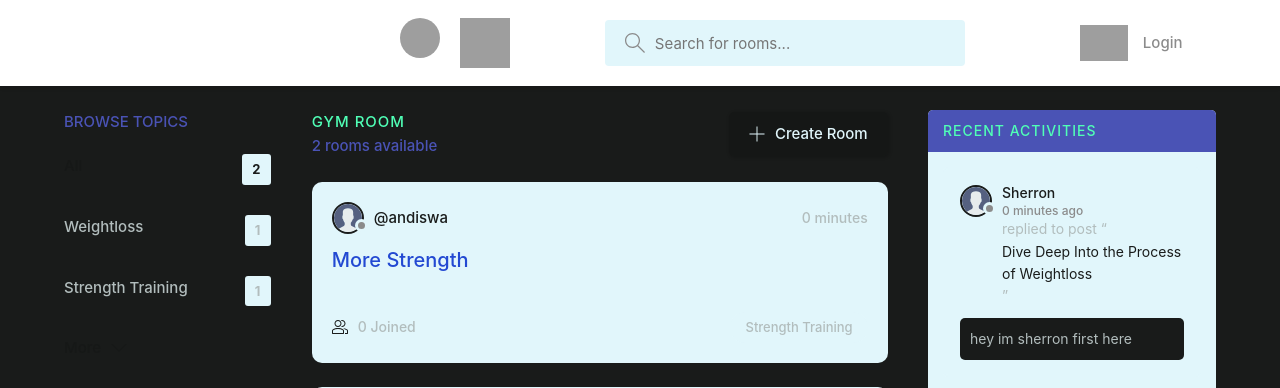
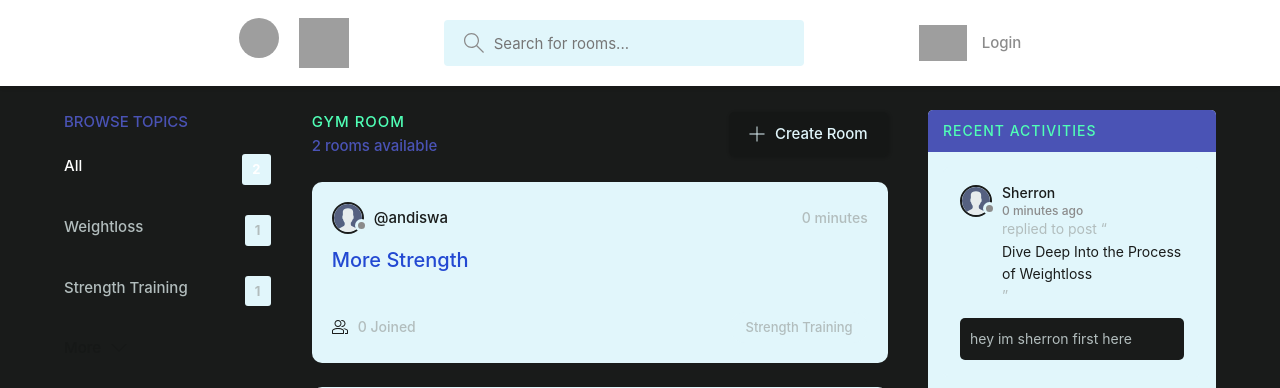
Before and after one commit to CourageGanyiwa/gym_bud_app, a Django app: page / in a window 1280 px wide. Shown: the top 388 px of the page. Run offline with Django 5.2, Linux system fonts and the light colour scheme; data comes from the database, SQL or seed files in the repository; grey boxes are pictures that could not be loaded.

Commit message:
latest changes

```diff
--- a/gym_bud_app/templates/base/topics_component.html
+++ b/gym_bud_app/templates/base/topics_component.html
@@ -4,7 +4,7 @@
   </div>
   <ul class="topics__list">
     <li>
-      <a href="{% url 'home' %}" class="active"
+      <a href="{% url 'home' %}" class="active" style="color: white"
         >All <span>{{topics.count}}</span></a
       >
     </li>
--- a/static/styles/style.css
+++ b/static/styles/style.css
@@ -283,13 +283,12 @@ nav {
   display: flex;
   gap: 9.5rem;
   align-items: center;
-  justify-content: flex-start;
+  justify-content: center;
 }
 
 .header__logo,
 .header__user {
   display: flex;
-  margin-left: auto;
   gap: 2rem;
   align-items: stretch;
   justify-content: center;
```
